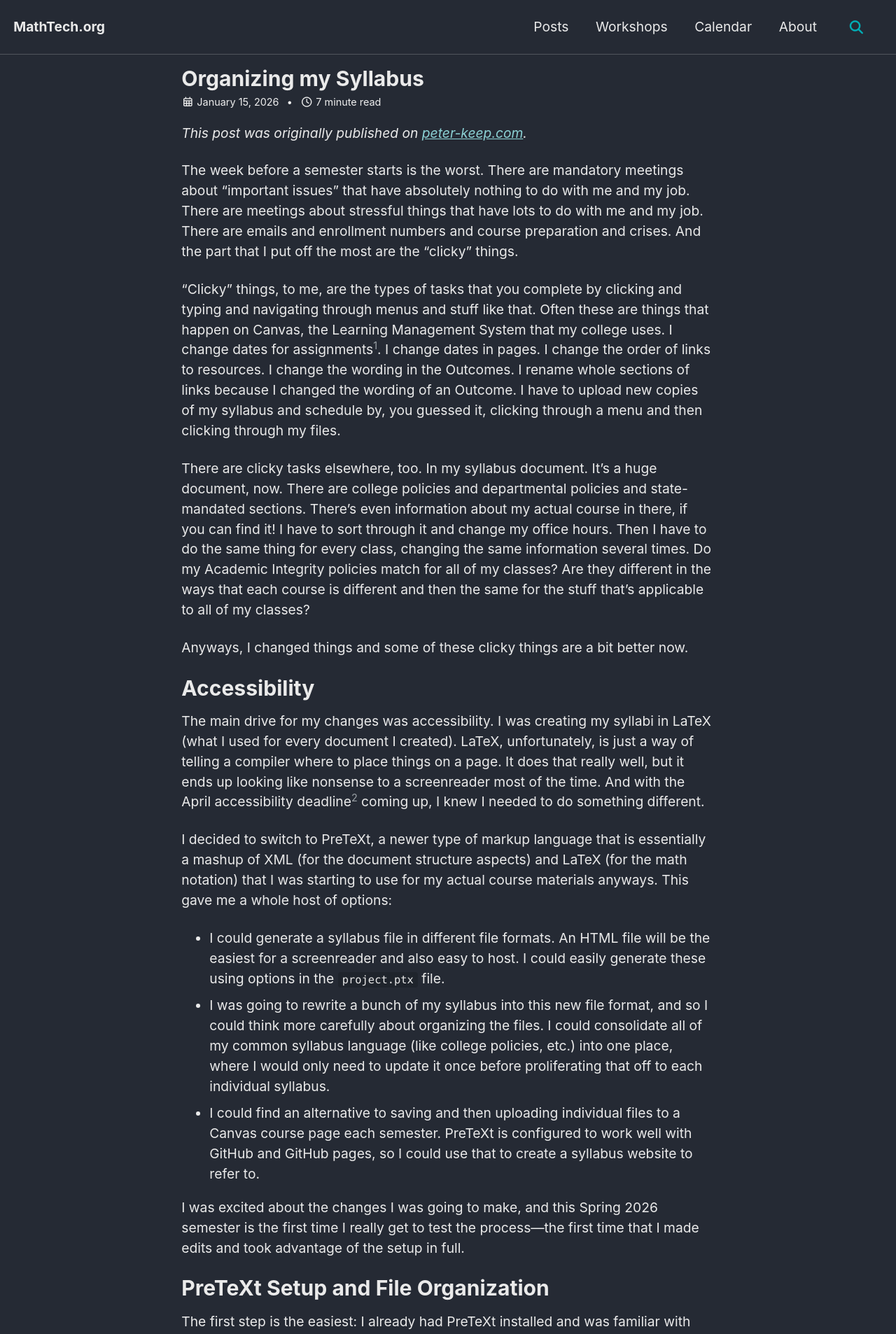
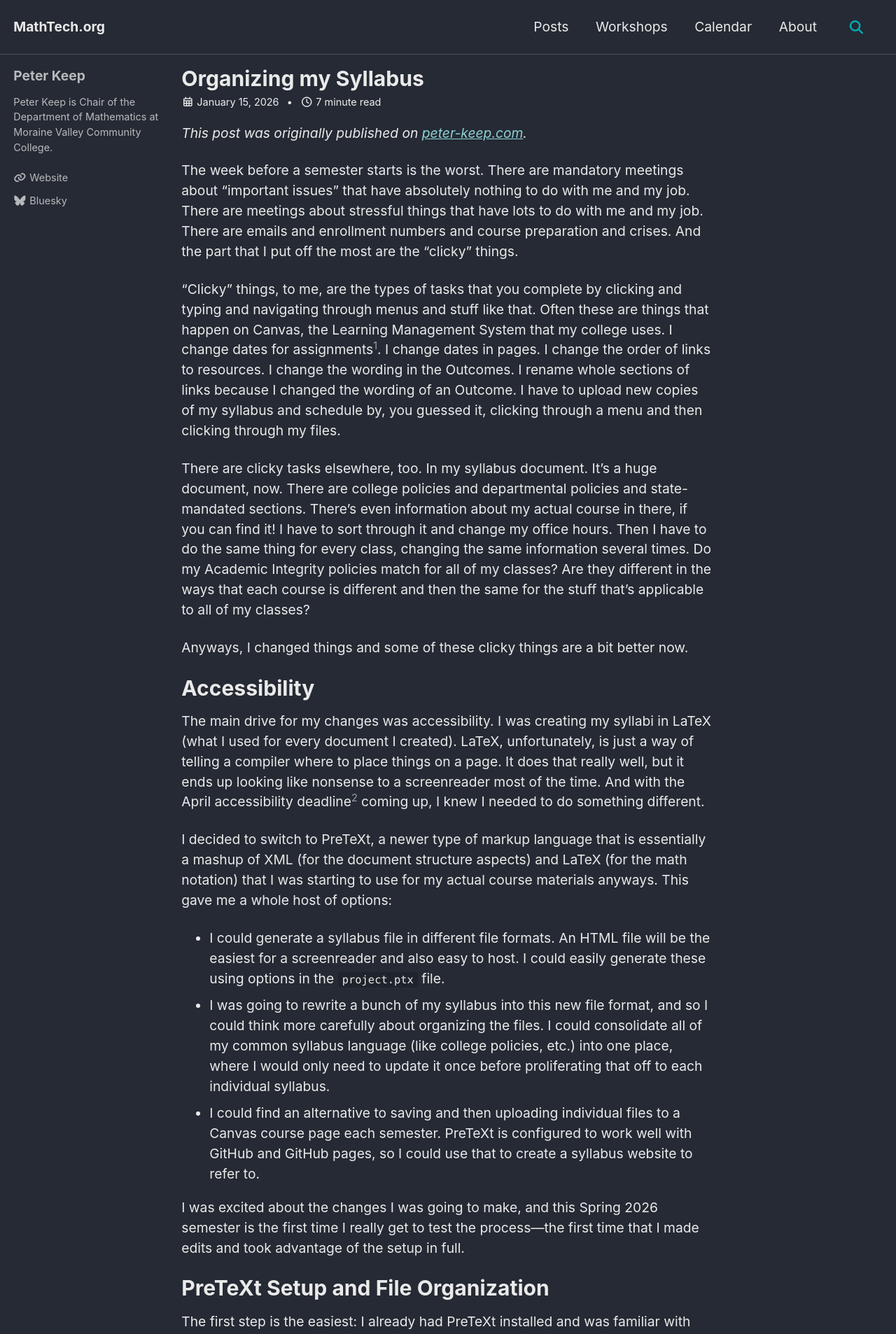
Before and after one commit to mathtechorg/mathtechorg.github.io, a Jekyll site: the page built from _posts/2026-01-15-organizing-my-syllabus.md, in a window 1280 px wide. Shown: the top 1906 px of the page at 70% size. Built offline with Jekyll 4.4.1, drawn with Linux system fonts in a browser that asks for light colours; cached includes are drawn as plain includes; comment, search, counter and statistics services are not loaded.

Commit message:
add keep author info (#95)

```diff
--- a/_data/authors.yml
+++ b/_data/authors.yml
@@ -125,3 +125,20 @@
     - label: "GitHub"
       icon: "fab fa-fw fa-github"
       url: "https://github.com/jkostiuk"
+
+Peter Keep:
+  name        : "Peter Keep"
+  bio         : "Peter Keep is Chair of the Department of Mathematics at Moraine Valley Community College."
+  links:
+    # - label: "Email"
+    #   icon: "fas fa-fw fa-envelope-square"
+    #   url: "mailto:jordan_kostiuk@brown.edu"
+    - label: "Website"
+      icon: "fas fa-fw fa-link"
+      url: "https://www.peter-keep.com/"
+    - label: "Bluesky"
+      icon: "fab fa-brands fa-bluesky"
+      url: "https://bsky.app/profile/mathprofpeter.bsky.social"
+    # - label: "GitHub"
+    #   icon: "fab fa-fw fa-github"
+    #   url: "https://github.com/jkostiuk"
```
